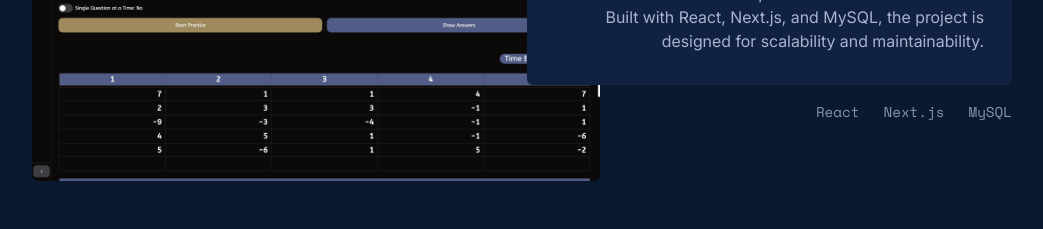
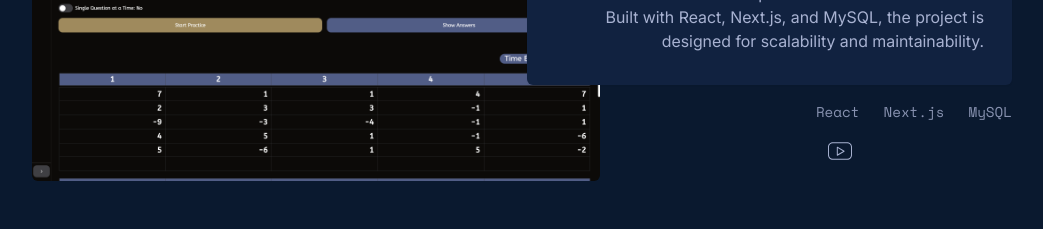
Before and after one commit to mukund1606/new-portfolio, a Next.js app: page / in a window 1280 px wide. Shown: the part 2340-2569 px from the top of the page, without its empty margins (118-1161 px from the left). Built offline with nearby package versions, Linux system fonts and the light colour scheme.

Commit message:
YT Link Added

```diff
--- a/src/data/projectsData.ts
+++ b/src/data/projectsData.ts
@@ -7,6 +7,7 @@ export const projectsData: ProjectDataType[] = [
     images: ["/projects/ssa-2.png"],
     isFeatured: true,
     techStack: ["React", "Next.js", "MySQL"],
+    youtubeVideo: "https://www.youtube.com/watch?v=MCCSIdB3Zpw",
   },
   {
     title: "Lo-Fi nance Band",
```
